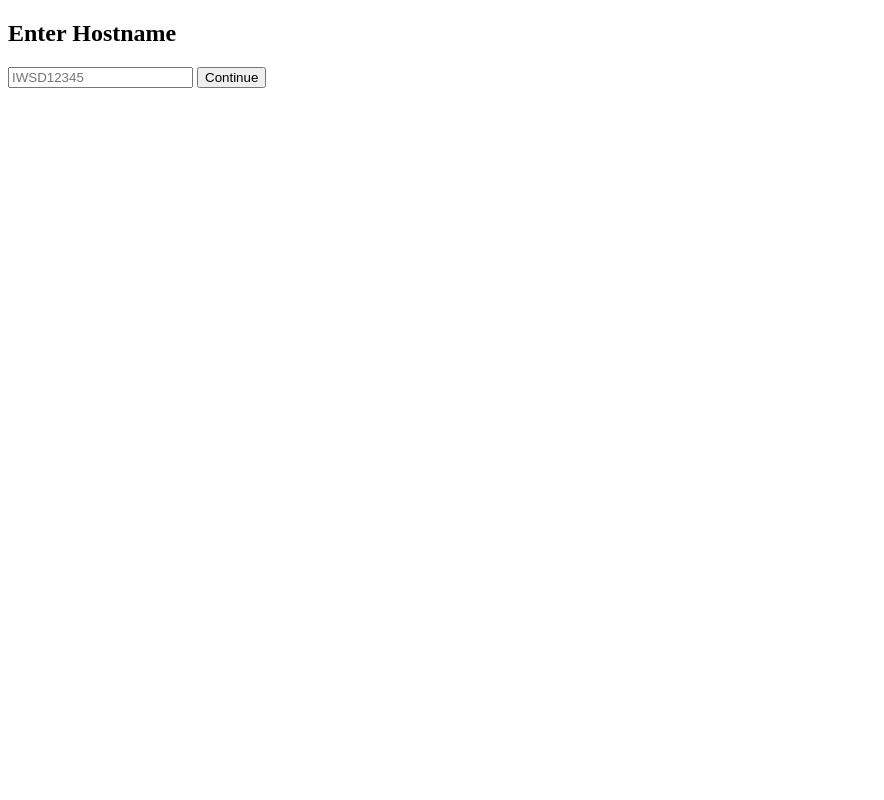
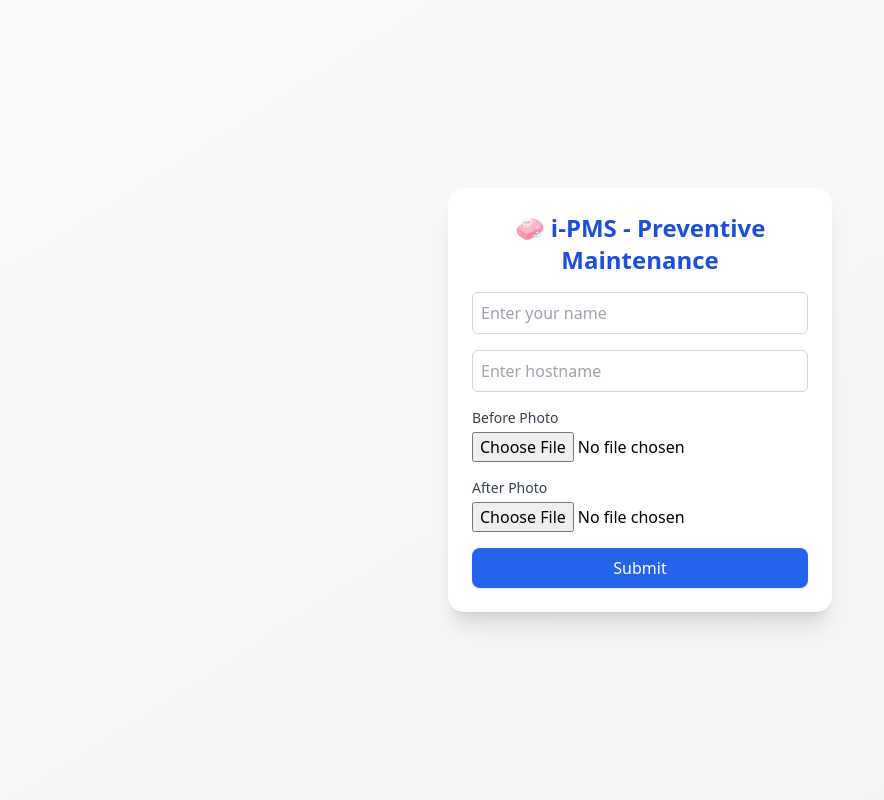
Before and after one commit to ProNoobCoder/i-pms, a Flask app: template templates/enter_hostname.html in a window 1280 px wide. Shown: the whole page, without its empty margins (0-884 px from the left). Run offline with Flask 3, Linux system fonts and the light colour scheme; the template is opened without the code that fills it, so the values that code supplies are empty; some libraries are stand-ins or nearby versions.

Commit message:
Update enter_hostname.html

```diff
--- a/templates/enter_hostname.html
+++ b/templates/enter_hostname.html
@@ -1,18 +1,36 @@
-<!doctype html>
-<html class="bg-gray-100 text-center text-lg">
+<!DOCTYPE html>
+<html lang="en">
 <head>
-  <title>i-PMS | Hostname</title>
+  <meta charset="UTF-8">
+  <meta name="viewport" content="width=device-width, initial-scale=1.0">
+  <title>i-PMS | Upload</title>
+  <script src="https://cdn.tailwindcss.com"></script>
 </head>
-<body class="flex flex-col items-center justify-center min-h-screen">
-  <h2 class="text-xl mb-2">Enter Hostname</h2>
-  {% with messages = get_flashed_messages() %}
-    {% if messages %}
-      <div class="text-red-500 mb-2">{{ messages[0] }}</div>
-    {% endif %}
-  {% endwith %}
-  <form method="POST" class="bg-white p-4 rounded shadow w-3/4 max-w-sm">
-    <input type="text" name="hostname" placeholder="IWSD12345" required class="border p-2 w-full mb-3">
-    <button type="submit" class="bg-green-600 text-white py-2 px-4 rounded">Continue</button>
-  </form>
+<body class="flex flex-col items-center justify-center min-h-screen p-4 bg-gradient-to-br from-gray-50 to-gray-100">
+  <div class="w-full max-w-sm bg-white p-6 rounded-2xl shadow-xl">
+    <h2 class="text-2xl font-semibold mb-4 text-blue-700 text-center">🧼 i-PMS - Preventive Maintenance</h2>
+
+    {% with messages = get_flashed_messages() %}
+      {% if messages %}
+        {% for message in messages %}
+          <div class="bg-red-100 border border-red-400 text-red-700 px-4 py-3 rounded mb-4 text-sm">{{ message }}</div>
+        {% endfor %}
+      {% endif %}
+    {% endwith %}
+
+    <form method="POST" enctype="multipart/form-data" class="space-y-4">
+      <input type="text" name="cleaner" placeholder="Enter your name" required class="w-full border border-gray-300 rounded-md p-2">
+      <input type="text" name="hostname" placeholder="Enter hostname" required class="w-full border border-gray-300 rounded-md p-2">
+      <div>
+        <label class="block text-sm font-medium text-gray-700">Before Photo</label>
+        <input type="file" name="before" accept="image/*" required class="w-full mt-1">
+      </div>
+      <div>
+        <label class="block text-sm font-medium text-gray-700">After Photo</label>
+        <input type="file" name="after" accept="image/*" required class="w-full mt-1">
+      </div>
+      <button type="submit" class="w-full bg-blue-600 hover:bg-blue-700 text-white py-2 rounded-lg shadow transition duration-300">Submit</button>
+    </form>
+  </div>
 </body>
 </html>
```
